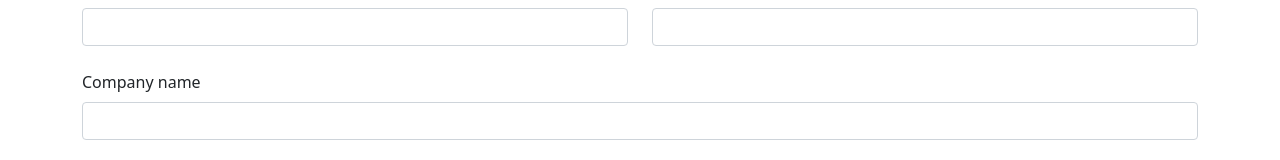
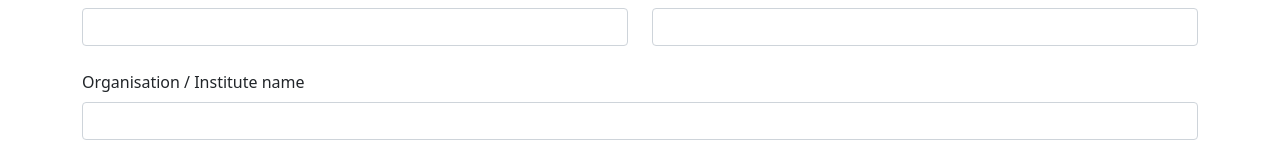
Before and after one commit to sanajitjana/react-js-forms, a React (Create React App) app: page / in a window 1280 px wide. Shown: the part 152-312 px from the top of the page. Built offline with nearby package versions, Linux system fonts and the light colour scheme.

Commit message:
update label

```diff
--- a/src/App.js
+++ b/src/App.js
@@ -84,7 +84,7 @@ const App = () => {
           {/* <!-- Company name input --> */}
           <div class="form-outline mb-4">
             <label class="form-label" for="form6Example3">
-              Company name
+              Organisation / Institute name
             </label>
             <input type="text" id="form6Example3" class="form-control" />
           </div>
```
